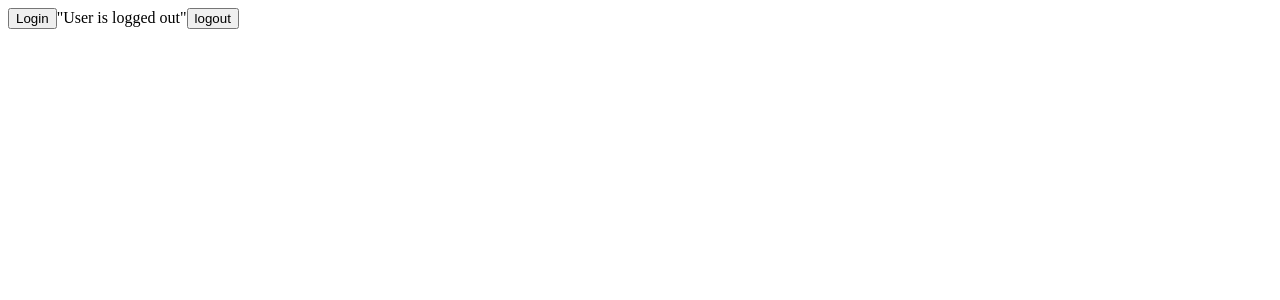
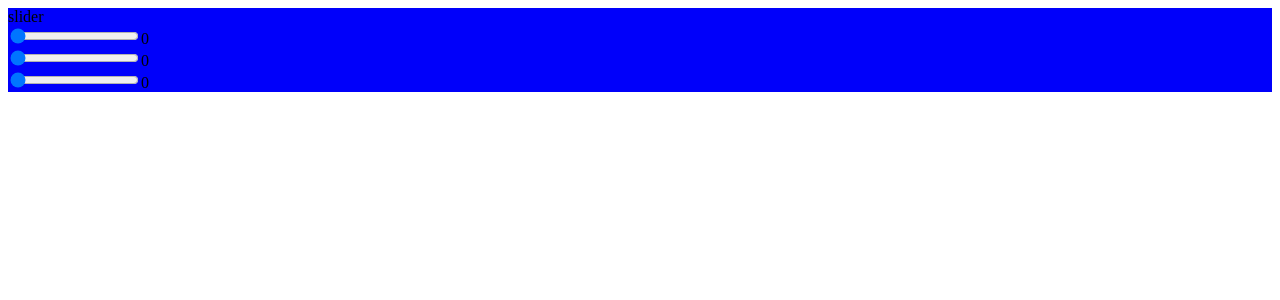
Before and after one commit to gautamakash91/jerrin, a React (Vite) app: page / in a window 1280 px wide. Shown: the top 300 px of the page. Built offline with nearby package versions, Linux system fonts and the light colour scheme.

Commit message:
session 7: conditional rendering

```diff
--- /dev/null
+++ b/scripts/arrays.js
@@ -0,0 +1,2 @@
+var a = [1,2,3]
+console.log(a.length);
--- a/src/components/logout.jsx
+++ b/src/components/logout.jsx
@@ -1,13 +1,31 @@
-export default function Logout(){
+import { useState } from "react";
+
+export default function Logout() {
+  const [loggedIn, setLoggedIn] = useState(false);
+  //tertiary operator
+  //conditional rendering
+
   return (
-    <div>
-      <button>
+    <div
+      style={{
+        backgroundColor: loggedIn == true ? "#00ff00" : "#ff0000",
+      }}
+    >
+      <button
+        onClick={() => {
+          setLoggedIn(true);
+        }}
+      >
         Login
       </button>
-      "User is logged out"
-      <button>
+      <button
+        onClick={() => {
+          setLoggedIn(false);
+        }}
+      >
         logout
       </button>
+      {loggedIn == true ? "You are logged in" : "You are logged out"}
     </div>
-  )
+  );
 }
--- a/src/homework/calculator/calculator.jsx
+++ b/src/homework/calculator/calculator.jsx
@@ -1,6 +1,8 @@
+import { useState } from "react";
 import Addition from "./addition";
 
 function Calculator(){
+  const [output, setOutput] = useState(0);
   var a = 30;
   var b = 20;
 
@@ -11,7 +13,20 @@ function Calculator(){
   return (
     <div>
       this is the calculator
-      <Addition num1={a} num2={b} sum={sum} />
+      <input
+        placeholder="enter num 1"
+      />
+      <input
+        placeholder="enter num 2"
+      />
+      <button>+</button>
+      <button>-</button>
+      <button>*</button>
+      <button>/</button>
+      {output}
+      {/* <button>+</button> */}
+
+      {/* <Addition num1={a} num2={b} sum={sum} /> */}
     </div>
   )
 }
--- /dev/null
+++ b/src/homework/slider/slider.jsx
@@ -0,0 +1,41 @@
+import { useState } from "react"
+
+export default function Slider(){
+  const [red, setRed] = useState(0)
+  return (
+    <div
+      style={{
+        backgroundColor: "rgb("+red+", "+red+", 250)"
+      }}
+    >
+      slider
+      <br />
+      <input
+        type="range"
+        value={red}
+        onChange={(event)=>{
+          setRed(event.target.value)
+        }}
+      />
+      {red}
+      <br />
+      <input
+        type="range"
+        value={red}
+        onChange={(event)=>{
+          setRed(event.target.value)
+        }}
+      />
+      {red}
+      <br />
+      <input
+        type="range"
+        value={red}
+        onChange={(event)=>{
+          setRed(event.target.value)
+        }}
+      />
+      {red}
+    </div>
+  )
+}
--- a/src/main.jsx
+++ b/src/main.jsx
@@ -2,14 +2,15 @@ import { StrictMode } from "react";
 import { createRoot } from "react-dom/client";
 import App from "./App.jsx";
 // import "./index.css";
-// import Calculator from "./homework/calculator/calculator.jsx";
+import Calculator from "./homework/calculator/calculator.jsx";
 import Counter from "./components/counter.jsx";
 import Styling from "./components/styling.jsx";
 import Logout from "./components/logout.jsx";
+import Slider from "./homework/slider/slider.jsx";
 // import Counter, { Calculator } from "./components/counter.jsx"; //relative path
 
 createRoot(document.getElementById("root")).render(
   <StrictMode>
-    <Logout />
+    <Slider />
   </StrictMode>
 );
```
